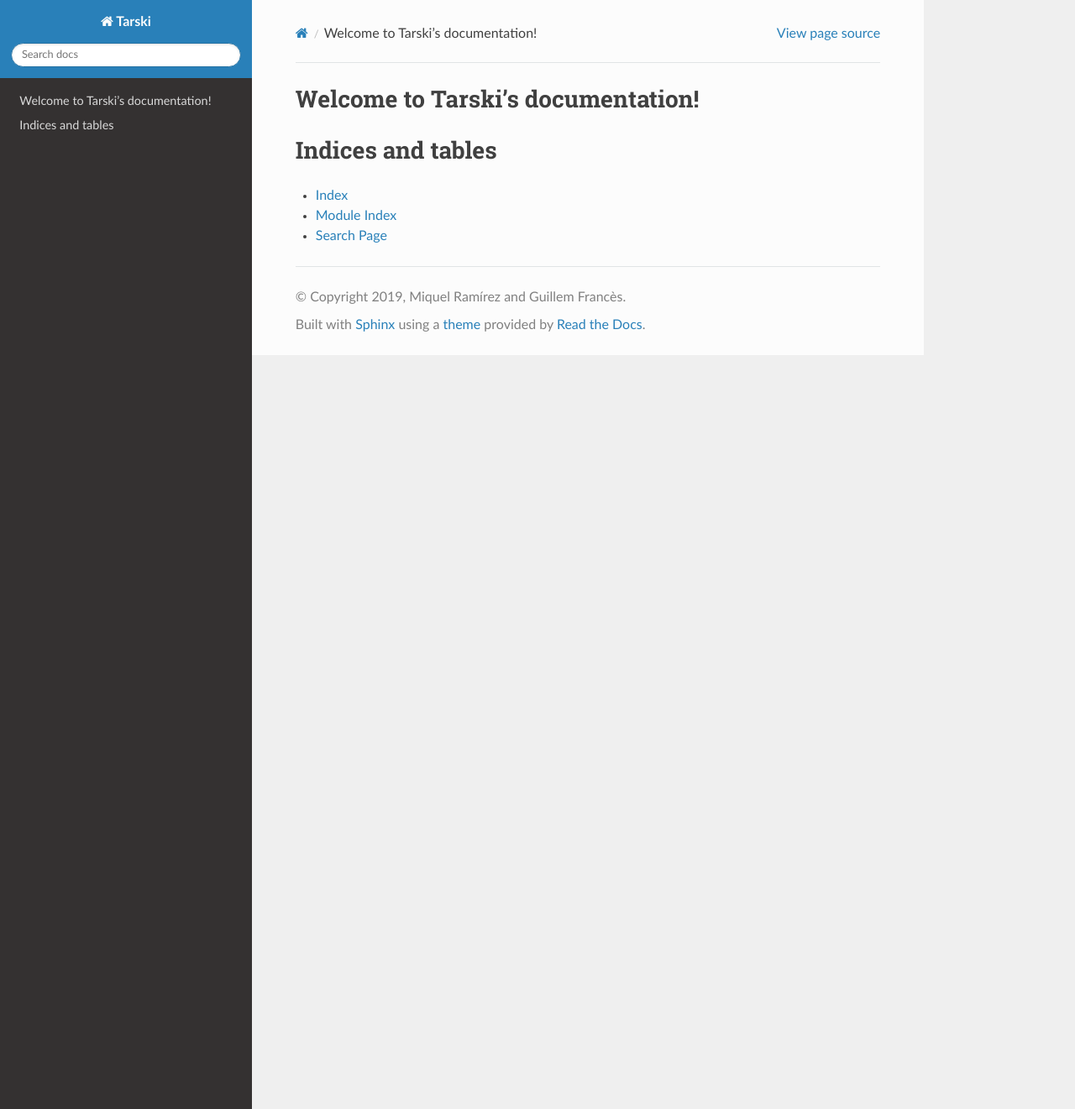
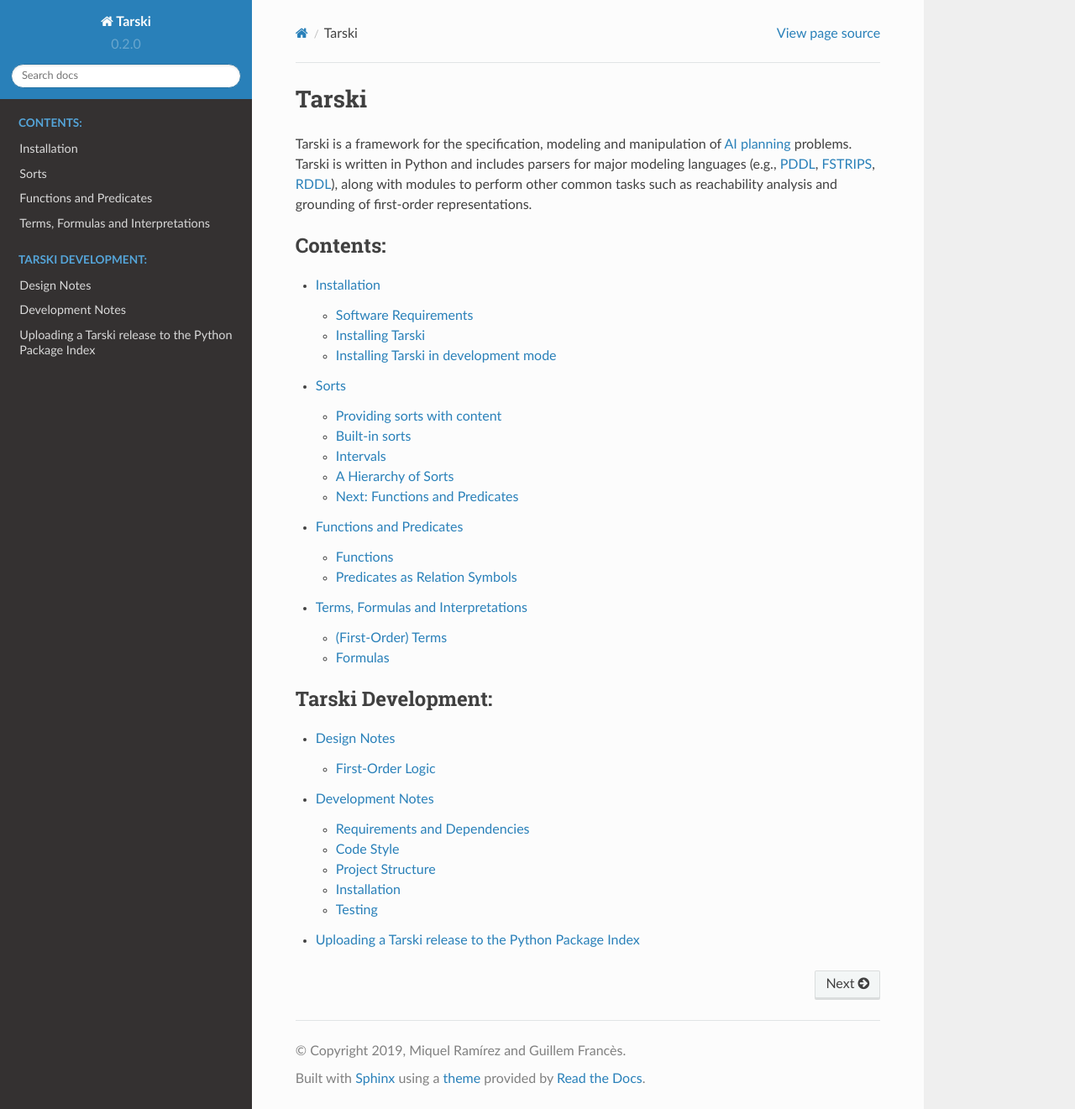
Before and after one commit to aig-upf/tarski, a Sphinx documentation site: the page built from docs/index.rst, in a window 1280 px wide and 1321 px high. Shown: the whole window at 84% size. Built offline with Sphinx 7.4.7 and the Read the Docs theme 2.0.0, drawn with Linux system fonts in a browser that asks for light colours.

Commit message:
Get jupyter notebooks to work in documentation

```diff
--- a/docs/conf.py
+++ b/docs/conf.py
@@ -9,10 +9,14 @@
 # If extensions (or modules to document with autodoc) are in another directory,
 # add these directories to sys.path here. If the directory is relative to the
 # documentation root, use os.path.abspath to make it absolute, like shown here.
-#
-# import os
-# import sys
-# sys.path.insert(0, os.path.abspath('.'))
+
+import sys
+import os
+sys.path.insert(0, os.path.abspath(os.path.join('..')))
+import tarski
+from recommonmark.parser import CommonMarkParser
+from recommonmark.transform import AutoStructify
+
 
 
 # -- Project information -----------------------------------------------------
@@ -21,8 +25,10 @@
 copyright = '2019, Miquel Ramírez and Guillem Francès'
 author = 'Miquel Ramírez and Guillem Francès'
 
-# The full version, including alpha/beta/rc tags
-release = '0.3'
+# The short X.Y version.
+version = tarski.__version__
+# The full version, including alpha/beta/rc tagss
+release = tarski.__version__
 
 
 # -- General configuration ---------------------------------------------------
@@ -30,8 +36,12 @@
 # Add any Sphinx extension module names here, as strings. They can be
 # extensions coming with Sphinx (named 'sphinx.ext.*') or your custom
 # ones.
-extensions = ['sphinx.ext.autodoc',
-              'sphinx.ext.mathjax']
+extensions = [
+    # 'sphinx.ext.autodoc',
+    'nbsphinx',  # To use Jupyter notebooks within the documentation <https://nbsphinx.readthedocs.io/en/0.4.2/>
+    'sphinx.ext.mathjax',  # To render latex in the generated HTML
+    'recommonmark',  # To use markdown documents as well
+]
 
 
 # Add any paths that contain templates here, relative to this directory.
@@ -40,7 +50,7 @@
 # List of patterns, relative to source directory, that match files and
 # directories to ignore when looking for source files.
 # This pattern also affects html_static_path and html_extra_path.
-exclude_patterns = ['_build', 'Thumbs.db', '.DS_Store']
+exclude_patterns = ['_build', '**.ipynb_checkpoints']
 
 
 # -- Options for HTML output -------------------------------------------------
@@ -55,3 +65,25 @@
 # relative to this directory. They are copied after the builtin static files,
 # so a file named "default.css" will overwrite the builtin "default.css".
 html_static_path = ['_static']
+
+# Default language for syntax highlighting in reST and Markdown cells
+highlight_language = 'python3'
+
+# see http://www.sphinx-doc.org/en/master/usage/markdown.html for instructions on markdown integration
+source_suffix = {
+    '.rst': 'restructuredtext',
+    '.txt': 'markdown',
+    '.md': 'markdown',
+}
+
+# Output file base name for HTML help builder.
+htmlhelp_basename = 'Recommonmarkdoc'
+
+
+# app setup hook
+def setup(app):
+    app.add_config_value('recommonmark_config', {
+        'auto_toc_tree_section': 'Contents',
+        'enable_eval_rst': True,
+    }, True)
+    app.add_transform(AutoStructify)
--- a/docs/index.rst
+++ b/docs/index.rst
@@ -1,16 +1,32 @@
 
-Welcome to Tarski's documentation!
+Tarski
 ==================================
 
-.. toctree::
-   :maxdepth: 2
-   :caption: Contents:
+Tarski is a framework for the specification, modeling and manipulation of
+`AI planning <https://en.wikipedia.org/wiki/Automated_planning_and_scheduling>`_ problems.
+Tarski is written in Python and includes parsers for major modeling languages
+(e.g., `PDDL <https://en.wikipedia.org/wiki/Planning_Domain_Definition_Language>`_,
+`FSTRIPS <https://dl.acm.org/citation.cfm?id=566359>`_,
+`RDDL <https://en.wikipedia.org/wiki/Planning_Domain_Definition_Language#RDDL>`_),
+along with modules to perform other common tasks such as reachability analysis and
+grounding of first-order representations.
 
 
+.. toctree::
+    :maxdepth: 2
+    :caption: Contents:
 
-Indices and tables
-==================
+    installation.md
+    notebooks/001_sorts_and_constant_symbols.ipynb
+    notebooks/002_functions_and_predicates.ipynb
+    notebooks/003_terms_and_formulas.ipynb
+.. *   :ref:`genindex`
 
-* :ref:`genindex`
-* :ref:`modindex`
-* :ref:`search`
+
+.. toctree::
+    :maxdepth: 2
+    :caption: Tarski Development:
+
+    development/design
+    development/development
+    development/releasing
--- /dev/null
+++ b/docs/installation.md
@@ -0,0 +1,29 @@
+
+# Installation
+
+## Software Requirements
+Tarski only requires `Python >= 3.6`. The installation instructions below will install
+for you any additional required dependencies, among which `numpy`, `scipy` and `pyrddl`.
+
+
+## Installing Tarski
+
+Install the latest Tarski release with
+
+    pip install tarski
+
+If instead you want to use the latest code available on the Github repository, use
+
+    pip install -U git+https://github.com/aig-upf/tarski.git
+
+
+## Installing Tarski in development mode
+If developing Tarski, we recommend cloning from the Github repository and doing a dev installation
+(the`-e` flag for `pip`) on a [virtual environment](https://docs.python.org/3/tutorial/venv.html):
+
+    git clone https://github.com/aig-upf/tarski
+    cd tarski
+    pip install -e .
+
+This will install the project in "editable mode", meaning that any modification to the files
+is immediately reflected in the _installed_ library.
--- a/setup.py
+++ b/setup.py
@@ -1,5 +1,5 @@
 
-from setuptools import setup, find_packages
+from setuptools import setup
 from codecs import open
 from os import path
 import importlib
@@ -60,7 +60,7 @@
         extras_require={
             'dev': ['pytest', 'tox', 'pytest-cov', 'mypy'],
             'test': ['pytest', 'tox', 'pytest-cov', 'mypy'],
-            'doc': ['sphinx', 'sphinx_rtd_theme']
+            'doc': ['sphinx', 'recommonmark', 'nbsphinx', 'sphinx_rtd_theme', 'ipykernel', 'ipython']
         },
 
         # This will include non-code files specified in the manifest, see e.g.
```
Also changed, not shown: README.md (+19 -13 lines), docs/development/releasing.md (renamed from doc/releasing.md, +6 -4 lines), docs/development/design.md (renamed from doc/design.md), docs/development/development.md (renamed from doc/development.md), docs/notebooks/001_sorts_and_constant_symbols.ipynb (added), docs/notebooks/002_functions_and_predicates.ipynb (added), docs/notebooks/003_terms_and_formulas.ipynb (added), 1 other file.
